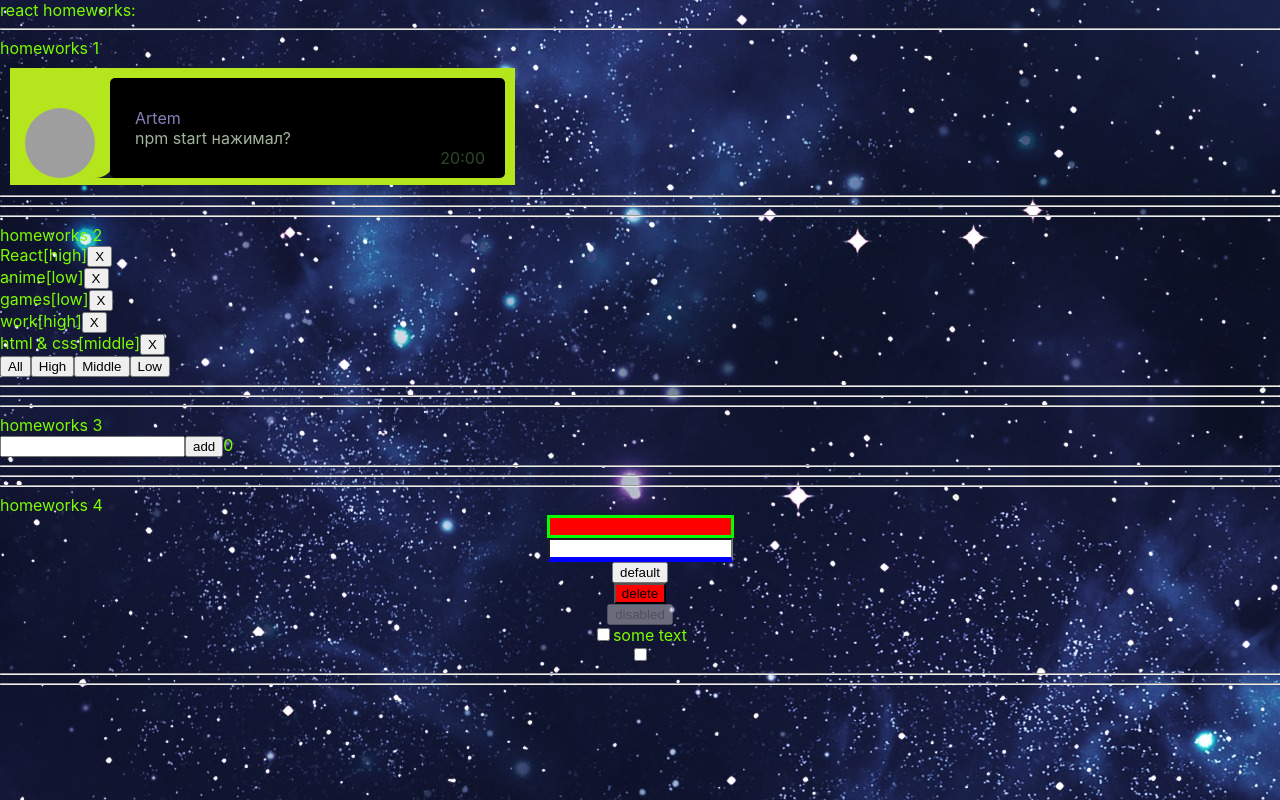
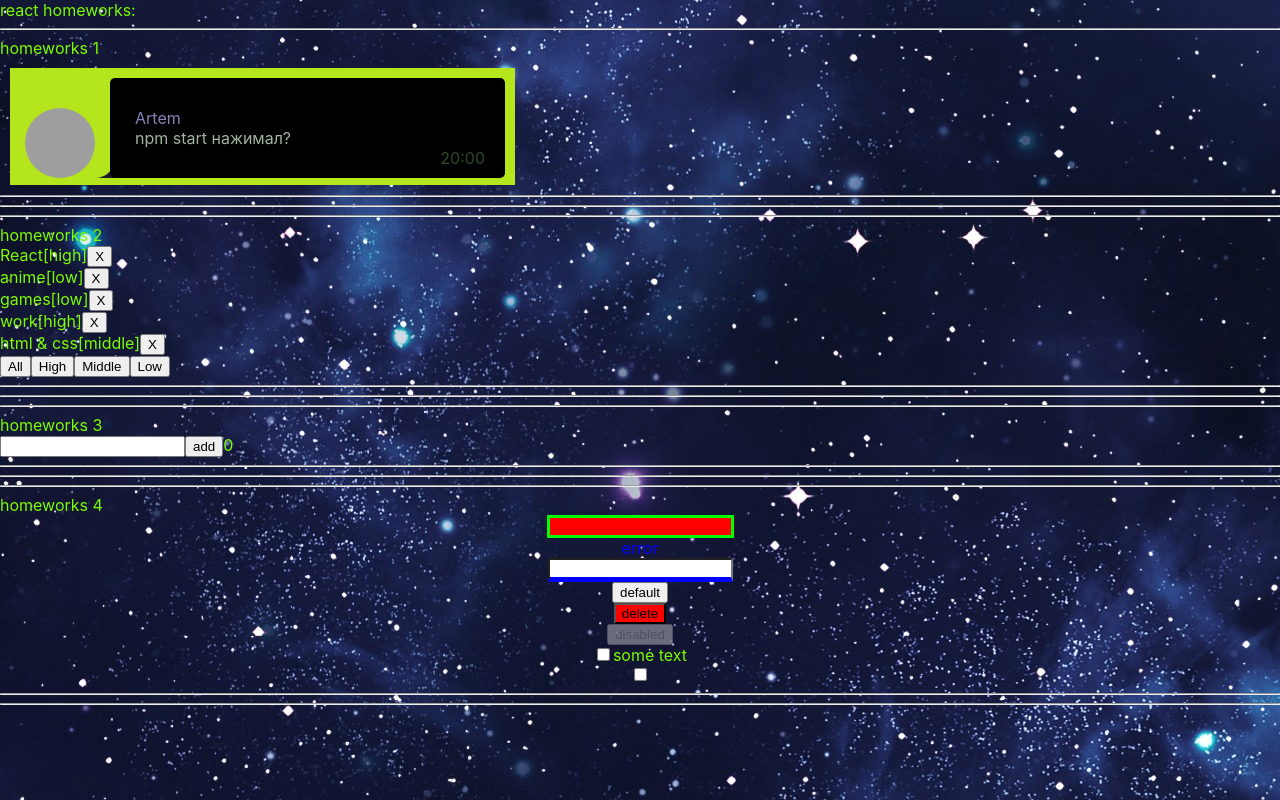
Before and after one commit to braivs/iti-homework-ignat, a React (Create React App) app: page / in a window 1280 px wide. Built offline with nearby package versions, Linux system fonts and the light colour scheme; grey boxes are pictures that could not be loaded.

Commit message:
04 - 3/7 + missed error from video. But it is blue

```diff
--- a/src/p2-homeworks/h4/common/c1-SuperInputText/SuperInputText.tsx
+++ b/src/p2-homeworks/h4/common/c1-SuperInputText/SuperInputText.tsx
@@ -51,6 +51,7 @@ const SuperInputText: React.FC<SuperInputTextPropsType> = (
 
                 {...restProps} // отдаём инпуту остальные пропсы если они есть (value например там внутри)
             />
+            {error && <span className={finalSpanClassName}>{error}</span>}
         </>
     )
 }
```
